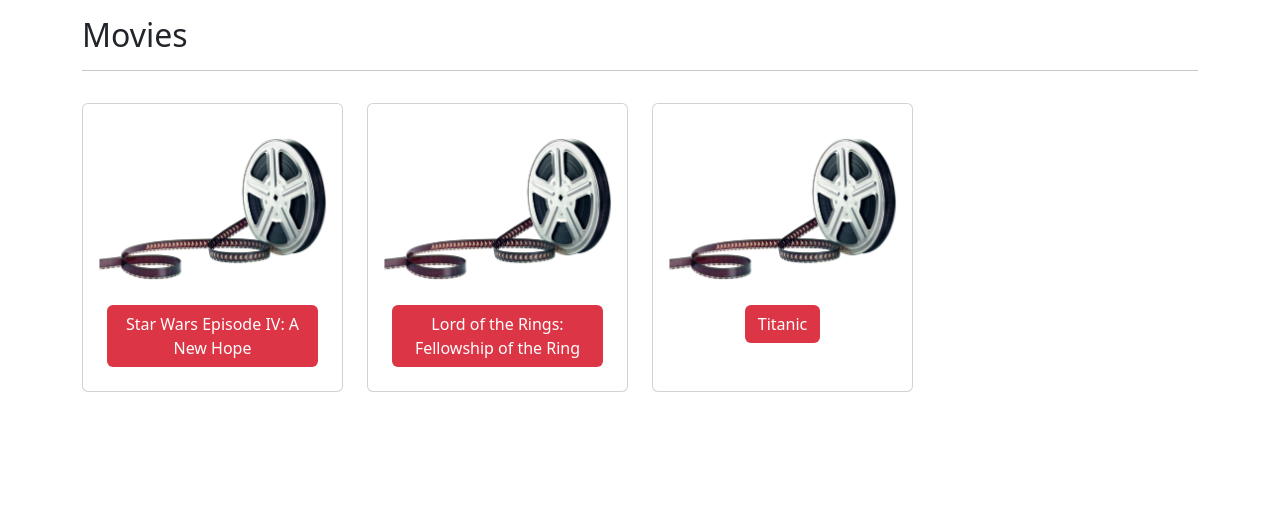
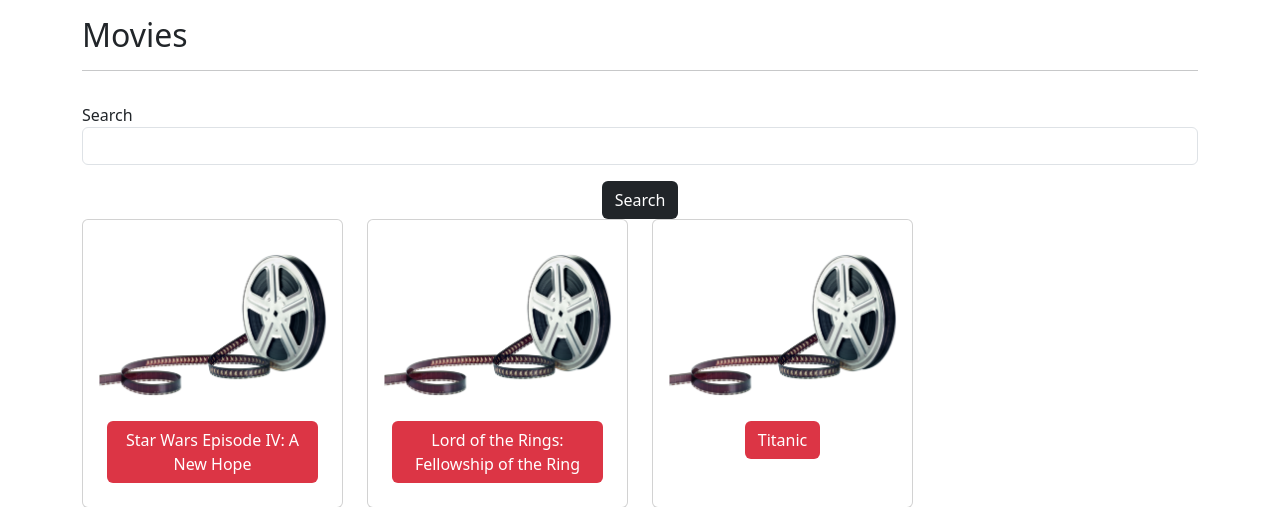
Before and after one commit to MukProgram/2340Project1, a Django app: page /movies in a window 1280 px wide. Shown: the part 56-563 px from the top of the page. Run offline with Django 5.2, Linux system fonts and the light colour scheme; data comes from the database, SQL or seed files in the repository.

Commit message:
Reviews fixed, search added.

```diff
--- a/GTMoviesStore/Movies/templates/Movies/index.html
+++ b/GTMoviesStore/Movies/templates/Movies/index.html
@@ -22,6 +22,7 @@
                         <div class="card-text text-center">View our extensive libraries of classic, new, underground, and international films</div>
                     </div>
             </div>
+
             <div class="col-md-4 col-lg-3 mb-2 mx-5">
                     <div class="p-2 card align-items-center pt-4">
                         <img src="../../static/images/camera-reels.svg" class="card-img-top rounded" alt="camera reel icon">
--- a/GTMoviesStore/Movies/templates/Movies/movies.html
+++ b/GTMoviesStore/Movies/templates/Movies/movies.html
@@ -9,6 +9,21 @@
                 </div>
             </div>
             <div class= "row">
+                <form method="POST" action= "{% url 'movies' %}">
+                    {% csrf_token %}
+                    <p>
+                      <label for="comment">Search</label>
+                      <input name="search" required
+                      class="form-control"
+                      id="search"></input>
+                    </p>
+                    <div class="text-center">
+                      <button type="submit"
+                        class="btn bg-dark text-white">
+                        Search
+                      </button>
+                    </div>
+                  </form>
                 {% for movie in movies %}
                     <div class="col-md-4 col-lg-3 mb-2 d-flex">
                         <div class="p-2 card align-items-center pt-4">
--- a/GTMoviesStore/Movies/urls.py
+++ b/GTMoviesStore/Movies/urls.py
@@ -4,6 +4,6 @@
     path('', views.index, name='index'),
     path('about', views.about, name = 'about'),
     path('movies', views.movies, name = 'movies'),
-    path('<int:id/review/create/', views.create_review, name = 'movies.create_review'),
+    path('<int:id>/review/create/', views.create_review, name = 'movies.create_review'),
     path('movies/<int:id>/', views.show, name='movies.show')
 ]
--- a/GTMoviesStore/Movies/views.py
+++ b/GTMoviesStore/Movies/views.py
@@ -3,10 +3,8 @@
 from .models import *
 
 def index(request):
-    template_data = {}
-    template_data['title'] = 'GT Movies Store'
-    movies = Movie.objects.all()
-    return render(request, "Movies/index.html", {"movies": movies})
+
+    return render(request, "Movies/index.html", {'movies': movies})
 def about(request):
     template_data = {}
     template_data['title'] = 'About'
@@ -14,7 +12,10 @@
 def movies(request):
     template_data = {}
     template_data['title'] = 'Movie Library'
-    movies = Movie.objects.all()
+    if request.method == 'POST' and request.POST['search'] != '':
+        movies = Movie.objects.filter(title__icontains=request.POST['search'])
+    else:
+        movies = Movie.objects.all()
     return render(request, "Movies/movies.html", {"movies": movies})
 
 @login_required
```
